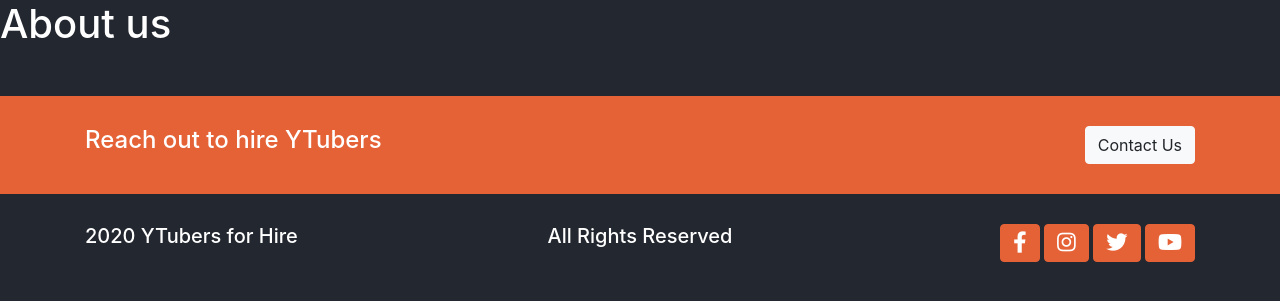
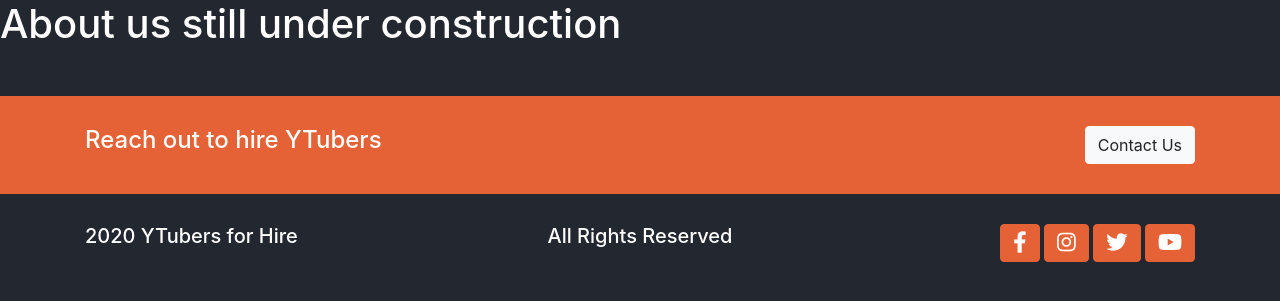
Before and after one commit to naziram/LCOtubersDjango, a Django app: page /about in a window 1280 px wide. Shown: the part 109-410 px from the top of the page. Run offline with Django 3.2, Linux system fonts and the light colour scheme.

Commit message:
About Us file name changed

```diff
--- a/tubers/templates/webpages/about.html
+++ b/tubers/templates/webpages/about.html
@@ -3,6 +3,6 @@
 
 {% block content %}
 
-<h1>About us</h1>
+<h1>About us still under construction</h1>
 
 {% endblock %}
```
